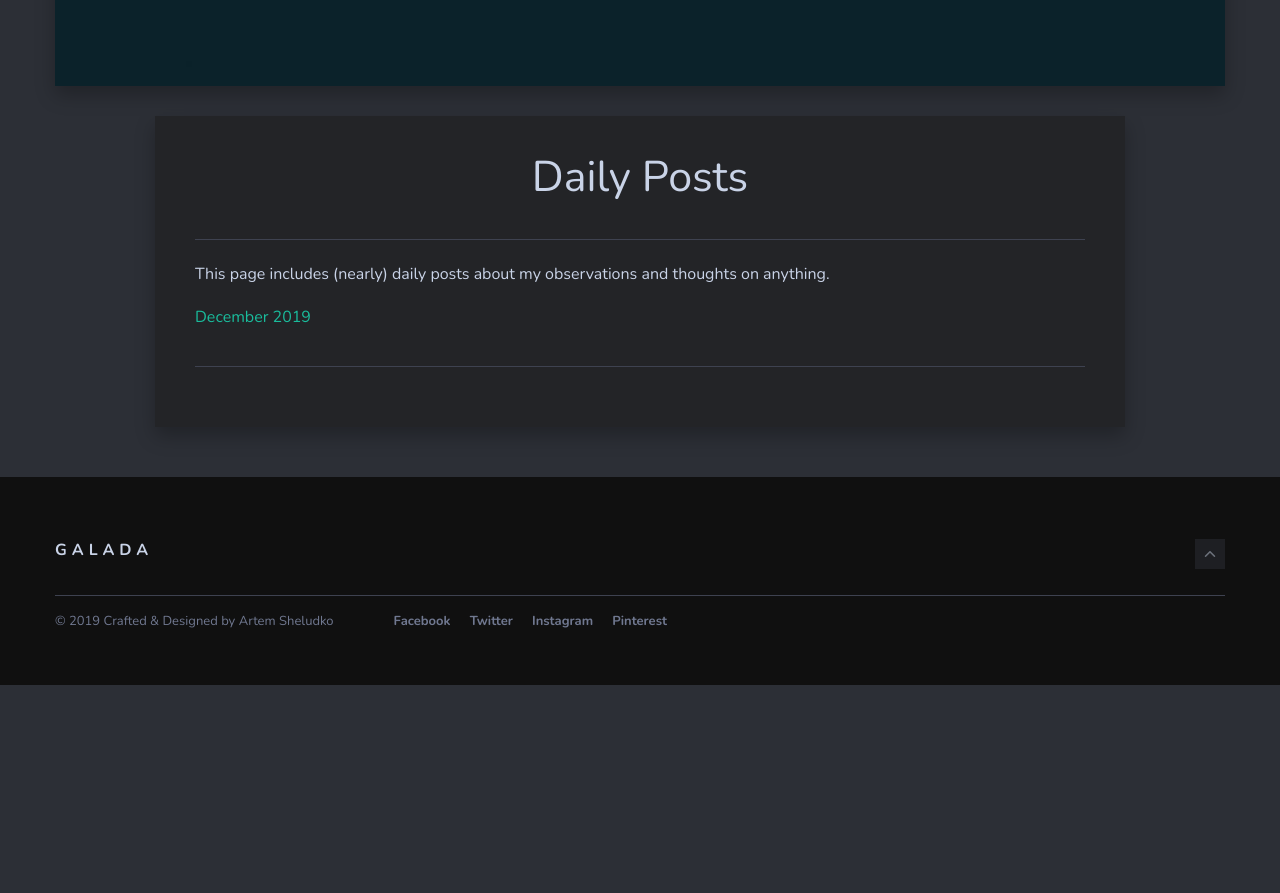
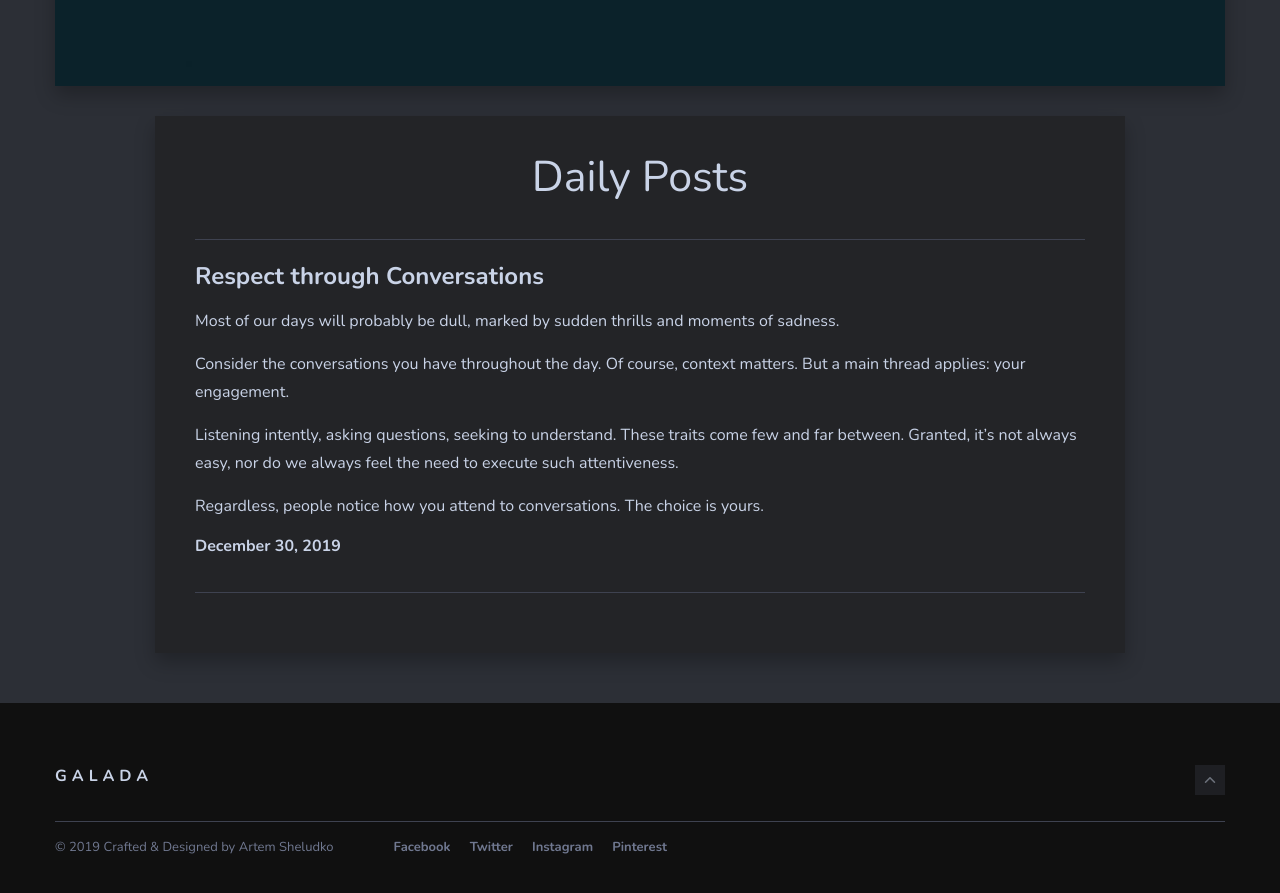
Before and after one commit to dnabeing/dnabeing.github.io, a Jekyll site: the page built from _pages/dailyposts.md, in a window 1280 px wide and 900 px high, scrolled down 609 px. Shown: the top 893 px of the window. Built offline with Jekyll 4.4.1, drawn with Linux system fonts in a browser that asks for light colours; nearby versions of some CDN libraries; before the commit the page ends 1294 px from its top, so only the background shows below that.

Commit message:
edited 19Dec 30 post

```diff
--- a/_pages/dailyposts.md
+++ b/_pages/dailyposts.md
@@ -4,6 +4,14 @@ title: Daily Posts
 permalink: /dailyposts/
 image: 11.jpg
 ---
-This page includes (nearly) daily posts about my observations and thoughts on anything.
+### Respect through Conversations
 
-[December 2019](19Dec.md)
+Most of our days will probably be dull, marked by sudden thrills and moments of sadness.
+
+Consider the conversations you have throughout the day. Of course, context matters. But a main thread applies: your engagement.
+
+Listening intently, asking questions, seeking to understand. These traits come few and far between. Granted, it's not always easy, nor do we always feel the need to execute such attentiveness.
+
+Regardless, people notice how you attend to conversations. The choice is yours.
+
+###### December 30, 2019
```
Also changed, not shown: _pages/19Dec.md (deleted, +0 -17 lines).
